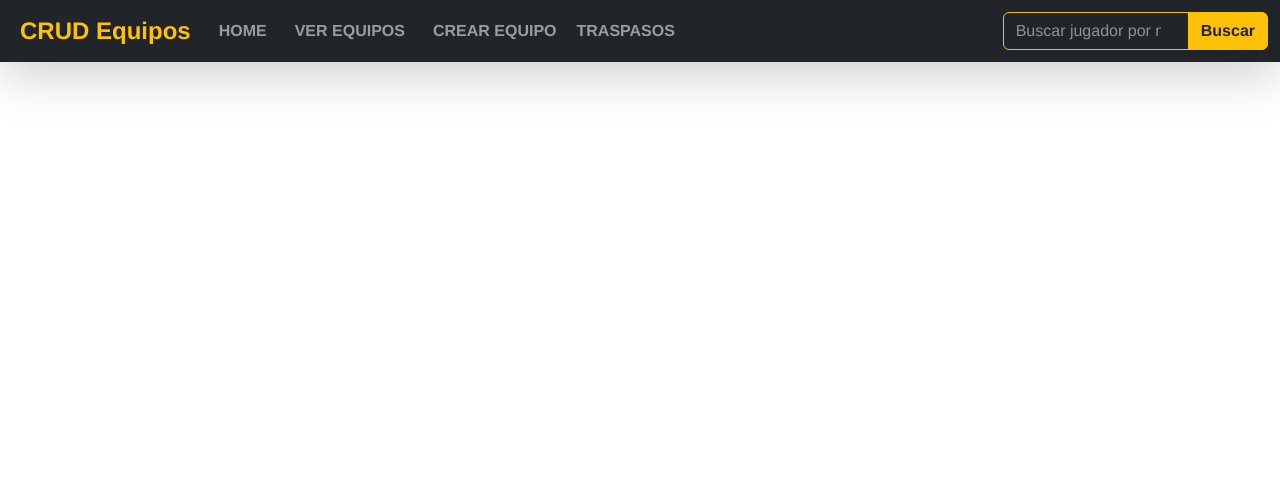
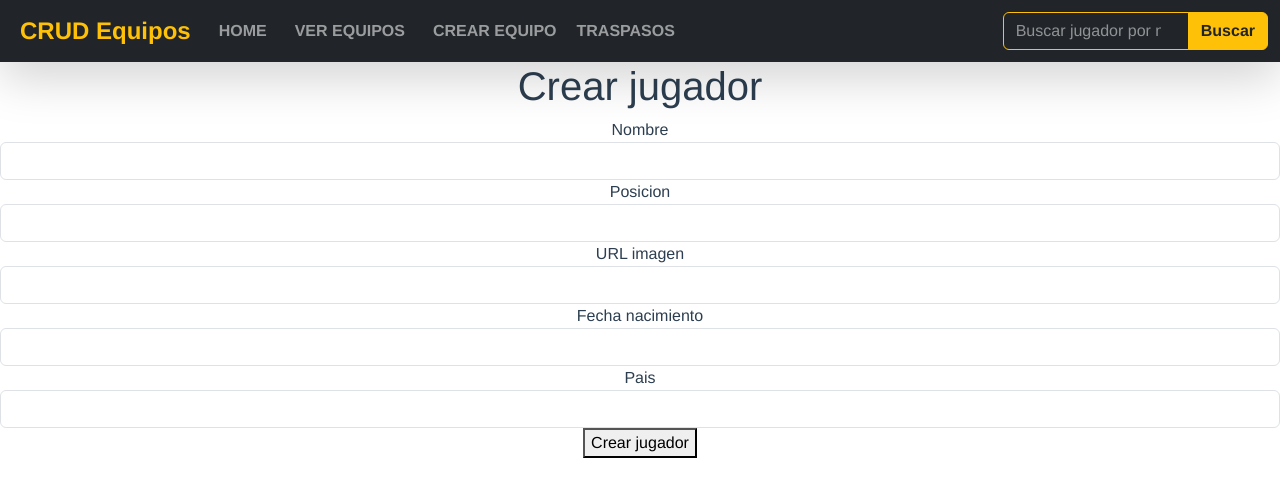
Before and after one commit to Jorgerdzz/vuecrudequipos, a Vue app: page /createjugador/1 in a window 1280 px wide. Shown: the top 496 px of the page. Built offline with nearby package versions, Linux system fonts and the light colour scheme.

Commit message:
Implementación delete jugador

```diff
--- a/src/Router.js
+++ b/src/Router.js
@@ -5,6 +5,7 @@ import JugadoresEquipo from './components/JugadoresEquipo.vue';
 import DetalleJugador from './components/DetalleJugador.vue';
 import BuscarJugador from './components/BuscarJugador.vue';
 import TraspasosComponent from './components/TraspasosComponent.vue';
+import CrearJugador from './components/CrearJugador.vue';
 
 const routes = [
     {path: "/", component: HomeComponent},
@@ -12,7 +13,8 @@ const routes = [
     {path: "/jugadores/:idequipo", component: JugadoresEquipo},
     {path: "/details/:idjugador", component: DetalleJugador},
     {path: "/buscarjugador/:nombrejugador", component: BuscarJugador},
-    {path: "/traspasos/", component: TraspasosComponent}
+    {path: "/traspasos/", component: TraspasosComponent},
+    {path: "/createjugador/:idequipo", component: CrearJugador}
 ];
 
 const router = createRouter({
--- /dev/null
+++ b/src/components/CrearJugador.vue
@@ -0,0 +1,45 @@
+<template>
+    <div>
+        <h1>Crear jugador</h1>
+        <form v-on:submit.prevent="insertJugador()">
+            <label>Nombre</label>
+            <input type="text" v-model="jugador.nombre" class="form-control"/>
+            <label>Posicion</label>
+            <input type="text" v-model="jugador.posicion" class="form-control"/>
+            <label>URL imagen</label>
+            <input type="text" v-model="jugador.imagen" class="form-control"/>
+            <label>Fecha nacimiento</label>
+            <input type="text" v-model="jugador.fechaNacimiento" class="form-control"/>
+            <label>Pais</label>
+            <input type="text" v-model="jugador.pais" class="form-control"/>
+            <button>Crear jugador</button>
+        </form>
+    </div>
+</template>
+
+<script>
+import ServiceEquipos from '@/services/ServiceEquipos'
+const service = new ServiceEquipos();
+    export default{
+        name: "CrearJugador",
+        data(){
+            return{
+                jugador:{
+                    nombre: "",
+                    posicion: "",
+                    imagen: "",
+                    fechaNacimiento: "",
+                    pais: "",
+                    idEquipo: this.$route.params.idequipo
+                }
+            }
+        },
+        methods:{
+            insertJugador(){
+                service.insertJugador(this.jugador).then(()=>{
+                    this.$router.push("/jugadores/" + this.$route.params.idequipo);
+                })
+            }
+        }
+    }
+</script>
--- a/src/components/EquiposComponent.vue
+++ b/src/components/EquiposComponent.vue
@@ -5,23 +5,31 @@
             <i class="bi bi-list-task me-2"></i> Nuestros Equipos
         </h2>
 
-        <div class="d-flex flex-wrap justify-content-around">
+        <div class="d-flex flex-wrap justify-content-center">
 
             <div v-for="equipo in equipos" :key="equipo" class="card bg-dark text-light border-warning shadow-lg m-3" style="width: 18rem;">
 
-                <img :src="equipo.imagen" class="card-img-top img-fluid rounded-top" :alt="'Imagen de ' + equipo.nombre">
+                <img :src="equipo.imagen" class="card-img-top img-fluid rounded-top" :alt="'Imagen de ' + equipo.nombre" style="height: 350px; object-fit: cover;">
 
                 <div class="card-body d-flex flex-column">
 
                     <h5 class="card-title text-warning fw-bold mb-3">{{equipo.nombre}}</h5>
 
-                    <p class="card-text text-white-50">
+                    <p class="card-text text-white-50 small mb-3">
                         **Web:** <a :href="'http://' + equipo.web" target="_blank" class="text-decoration-none text-info">{{equipo.web}}</a>
                     </p>
 
-                    <router-link :to="'/jugadores/' + equipo.idEquipo" class="btn btn-warning mt-auto fw-bold text-dark">
-                        <i class="bi bi-people-fill me-1"></i> Ver Jugadores
-                    </router-link>
+                    <div class="d-grid gap-2 mt-auto">
+
+                        <router-link :to="'/createjugador/' + equipo.idEquipo" class="btn btn-outline-warning fw-bold">
+                            <i class="bi bi-person-plus-fill me-1"></i> Añadir Jugador
+                        </router-link>
+
+                        <router-link :to="'/jugadores/' + equipo.idEquipo" class="btn btn-warning fw-bold text-dark">
+                            <i class="bi bi-people-fill me-1"></i> Ver Jugadores
+                        </router-link>
+
+                    </div>
 
                 </div>
             </div>
--- a/src/components/JugadoresEquipo.vue
+++ b/src/components/JugadoresEquipo.vue
@@ -13,23 +13,31 @@
 
                     <div class="text-center bg-secondary p-2">
                          <img :src="jugador.imagen" class="img-fluid rounded-circle border border-3 border-warning my-3"
-                             :alt="'Imagen de ' + jugador.nombre"
-                             style="width: 150px; height: 150px; object-fit: cover;">
+                              :alt="'Imagen de ' + jugador.nombre"
+                              style="width: 150px; height: 150px; object-fit: cover;">
                     </div>
 
-                    <div class="card-body text-center">
+                    <div class="card-body text-center d-flex flex-column">
 
                         <h3 class="card-title text-warning fw-bolder mb-1">{{jugador.nombre}}</h3>
 
-                        <p class="card-text text-white-50 fs-5">
+                        <p class="card-text text-white-50 fs-5 mb-3">
                             <i class="bi bi-person-badge-fill me-1"></i> {{jugador.posicion}}
                         </p>
 
                     </div>
 
-                    <router-link :to="'/details/' + jugador.idJugador" class="btn btn-warning mt-auto fw-bold text-dark">
-                        <i class="bi bi-people-fill me-1"></i> Detalles del jugador
-                    </router-link>
+                    <div class="card-footer bg-dark border-0 p-3 d-grid gap-2">
+
+                        <router-link :to="'/details/' + jugador.idJugador" class="btn btn-warning fw-bold text-dark">
+                            <i class="bi bi-info-circle-fill me-1"></i> Ver Detalles
+                        </router-link>
+
+                        <button @click="eliminarJugador(jugador.idJugador)" class="btn btn-danger fw-bold">
+                            <i class="bi bi-trash-fill me-1"></i> Eliminar Jugador
+                        </button>
+
+                    </div>
 
                 </div>
             </div>
@@ -45,13 +53,23 @@ const service = new ServiceEquipos();
         name: "JugadoresEquipo",
         data(){
             return{
-                jugadores: []
+                jugadores: [],
+            }
+        },
+        methods:{
+            getJugadoresEquipo(){
+                service.getJugadoresEquipo(this.$route.params.idequipo).then(result=>{
+                    this.jugadores = result
+                })
+            },
+            eliminarJugador(idjugador){
+                service.deleteJugador(idjugador).then(()=>{
+                    this.getJugadoresEquipo();
+                })
             }
         },
         mounted(){
-            service.getJugadoresEquipo(this.$route.params.idequipo).then(result=>{
-                this.jugadores = result
-            })
+            this.getJugadoresEquipo();
         }
     }
 </script>
--- a/src/services/ServiceEquipos.js
+++ b/src/services/ServiceEquipos.js
@@ -69,4 +69,25 @@ export default class ServiceEquipos{
         })
     }
 
+    insertJugador(jugador){
+        return new Promise(function(resolve){
+            let url = Global.urlEquipos;
+            let request = "api/Jugadores";
+            axios.post(url + request, jugador).then(response=>{
+                resolve(response)
+            })
+        })
+    }
+
+    deleteJugador(idjugador){
+        return new Promise(function(resolve){
+            let url = Global.urlEquipos;
+            let request = "api/Jugadores/" + idjugador;
+            console.log(request);
+            axios.delete(url + request).then(response=>{
+              resolve(response)
+            })
+        })
+    }
+
 }
```
